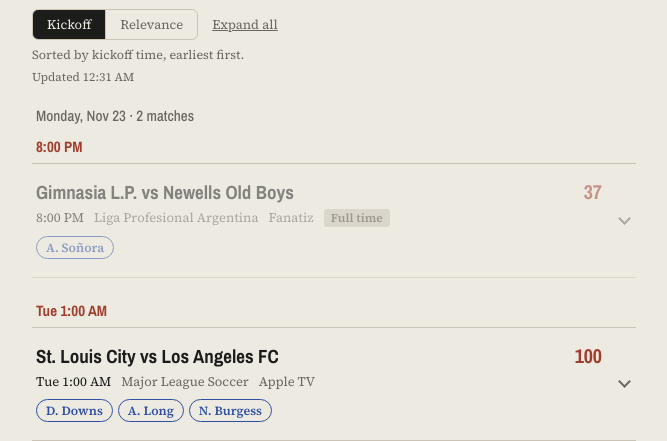
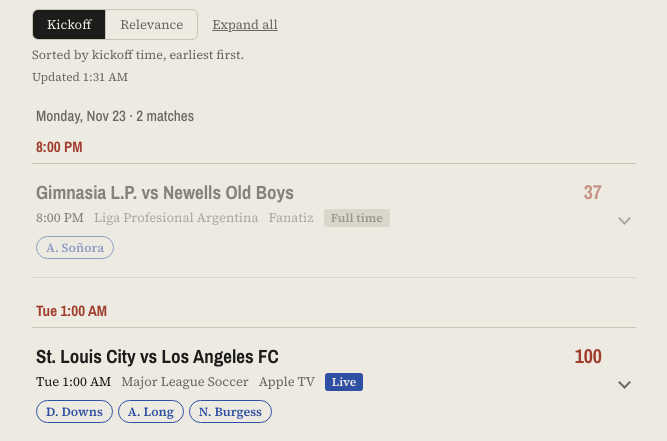
Before and after one commit to caroclassic/pool-watch, a plain HTML site: page index.html in a window 1280 px wide. Shown: the part 237-678 px from the top of the page, 306-973 px from the left. Drawn offline with nearby package versions, Linux system fonts and the light colour scheme.

Commit message:
Pool Watch: 2026-11-23 19:31 CST

```diff
--- a/index.html
+++ b/index.html
@@ -261,7 +261,7 @@
           <button type="button" data-sort="time" aria-pressed="true" title="Earliest kickoff first">Kickoff</button>
           <button type="button" data-sort="rank" aria-pressed="false" title="Matches where USMNT players are most likely to play first">Relevance</button>
         </div><button type="button" class="link-btn" id="expand-all">Expand all</button></div><p class="sort-hint" id="sort-hint" aria-live="polite" data-time="Sorted by kickoff time, earliest first." data-rank="Sorted by USMNT relevance — matches where pool players are most likely to play come first.">Sorted by kickoff time, earliest first.</p>
-      <p class="generated" id="generated" data-utc="2026-11-24T00:31+00:00">Updated 2026-11-24T00:31+00:00 UTC</p>
+      <p class="generated" id="generated" data-utc="2026-11-24T01:31+00:00">Updated 2026-11-24T01:31+00:00 UTC</p>
     </header>
     <main id="list">
     <section class="day" data-date="2026-11-23" hidden>
@@ -298,7 +298,7 @@
                 </div></div>
       </details>
       <h3 class="slot"><time data-utc="2026-11-24T01:00:00+00:00">2026-11-24T01:00:00+00:00</time></h3>
-      <details class="card" data-rank="1" data-ko="2026-11-24T01:00:00+00:00" data-status="scheduled" data-tier="" data-pids="334362 50952 201788">
+      <details class="card" data-rank="1" data-ko="2026-11-24T01:00:00+00:00" data-status="live" data-tier="" data-pids="334362 50952 201788">
         <summary>
           <div class="card-rank">01</div>
           <div class="card-body">
@@ -310,7 +310,7 @@
               <time class="kickoff" data-utc="2026-11-24T01:00:00+00:00">2026-11-24T01:00:00+00:00</time>
               <span class="dim">Major League Soccer</span>
               <span class="dim">Apple TV</span>
-
+              <span class="tag tag-live">Live</span>
             </div>
             <div class="chips"><span class="chip chip-confirmed">D. Downs</span><span class="chip chip-confirmed">A. Long</span><span class="chip chip-confirmed">N. Burgess</span></div>
           </div>
```
